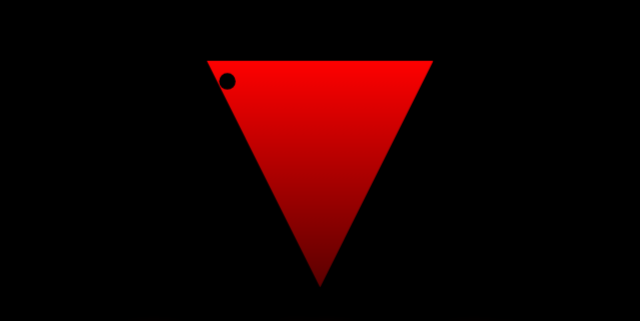
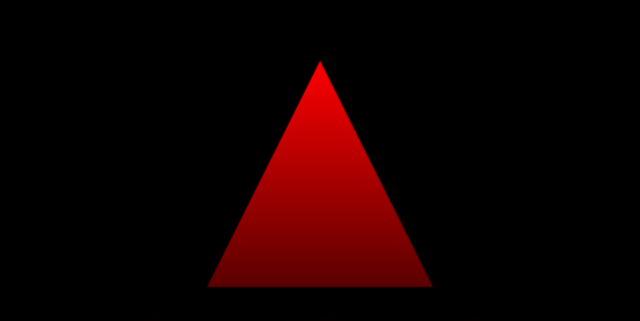
Before and after one commit to SensiCoreAI/sensicoreai-web, a plain HTML site: page index.html in a window 1280 px wide. Shown: the part 116-437 px from the top of the page, without its empty margins (320-960 px from the left). Drawn offline with Linux system fonts and the light colour scheme.

```diff
--- a/style.css
+++ b/style.css
@@ -45,7 +45,7 @@
 width:220px;
 height:220px;
 margin:40px auto;
-clip-path:polygon(50% 100%,0 0,100% 0);
+clip-path:polygon(50% 0%,0 100%,100% 100%);
 background:linear-gradient(180deg,#ff0000,#5a0000);
 box-shadow:
 0 0 25px red,
```
